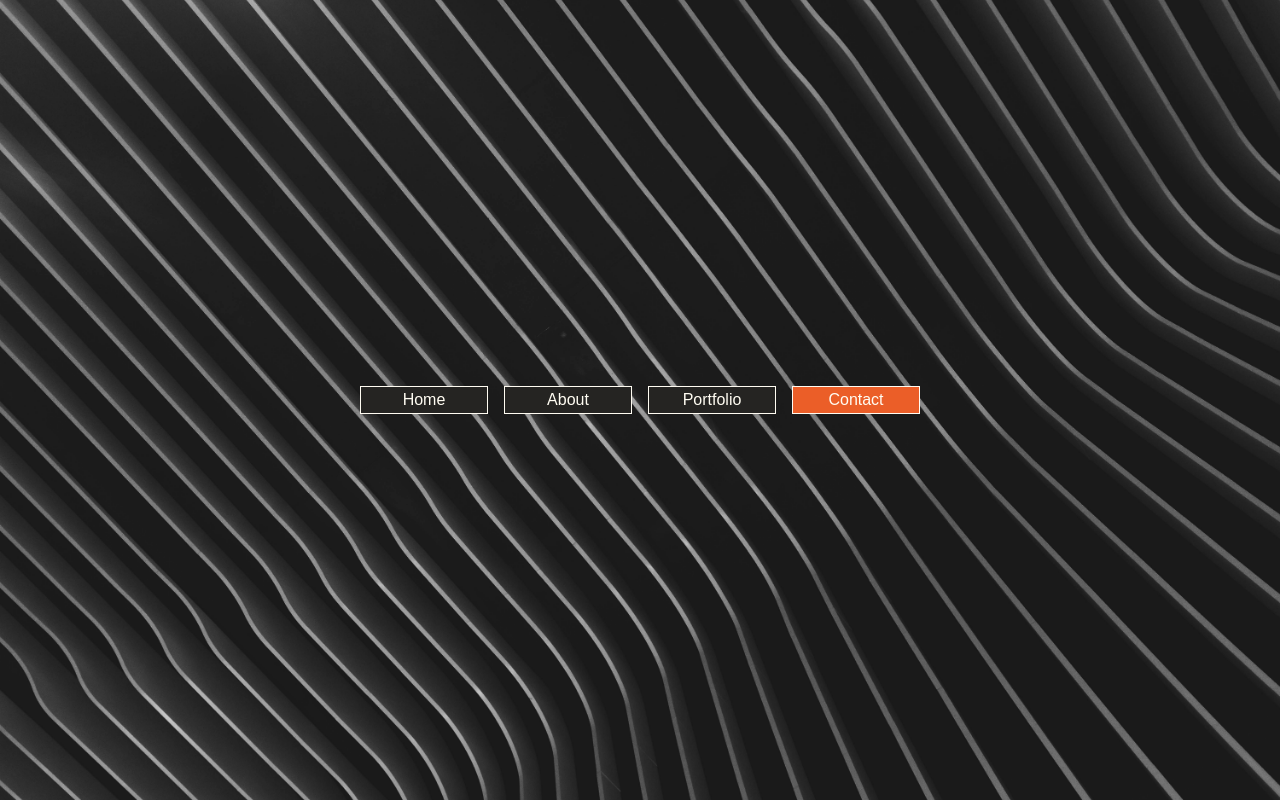
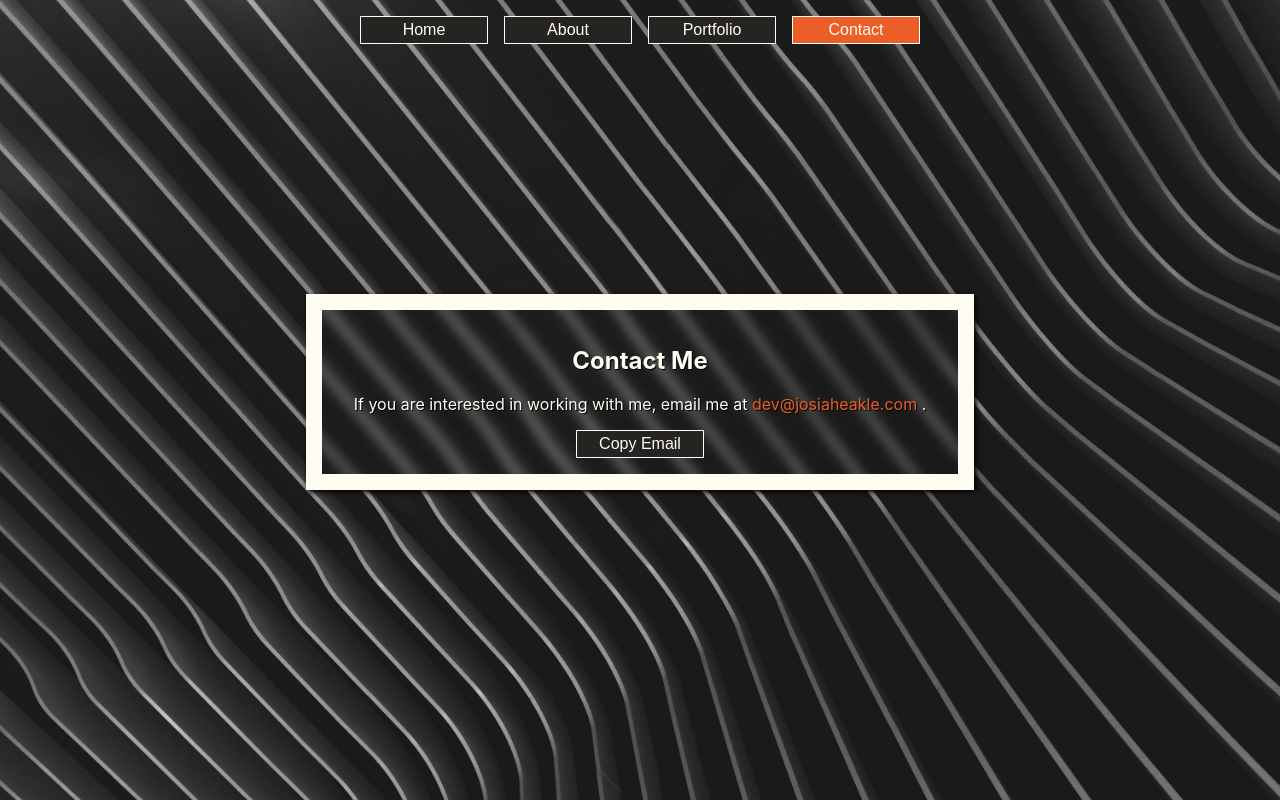
Before and after one commit to josiaheakle/react-portfolio, a React (Create React App) app: page /contact in a window 1280 px wide. Built offline with nearby package versions, Linux system fonts and the light colour scheme.

Commit message:
added animations and contact me page

```diff
--- a/package.json
+++ b/package.json
@@ -36,6 +36,7 @@
     ]
   },
   "devDependencies": {
+    "framer-motion": "^2.9.4",
     "react-router-dom": "^5.2.0"
   }
 }
--- a/src/components/About.js
+++ b/src/components/About.js
@@ -1,3 +1,5 @@
+
+import {motion} from "framer-motion"
 
 import "../css/About.css"
 
@@ -6,7 +8,7 @@ import faceImg from "../media/face-img.jpg"
 const About = (props) => {
 
     return(
-        <div className='About main-container'>
+        <motion.div exit={ {opacity: 0} } initial={ {opacity: 0} } animate={ {opacity:1} } className='About main-container'>
             <div className='about-info-container'>
                 <div className='about-img-container'>
                     <img src={faceImg} className='about-img'></img>
@@ -46,7 +48,7 @@ const About = (props) => {
                 </div>
             </div>
 
-        </div>
+        </motion.div>
     );
 }
 
--- a/src/components/App.js
+++ b/src/components/App.js
@@ -2,19 +2,19 @@
 import { BrowserRouter, Switch, Route, Redirect } from "react-router-dom"
 import { useEffect, useState } from "react"
 
-import {} from "framer-motion"
+import { AnimatePresence, motion } from "framer-motion"
 
 // my components
 import Intro from "./Intro.js"
 import About from "./About.js"
 import Portfolio from "./Portfolio.js"
+import Contact from "./Contact.js"
 
 // css for this component
 import '../css/App.css';
 
 // media for this component
 import bgImg from '../media/background-image3.jpg'
-import Portfoio from "./Portfolio.js"
 
 function App() {
 
@@ -82,6 +82,7 @@ function App() {
         <button onClick={updatePageFromNav} id='contact-nav-button' className='nav-button' > Contact </button>
       </div>
         <BrowserRouter>
+          <AnimatePresence>
             <Switch>
               <Route path="/">
                 {(currentPage!=='')?<Redirect to={currentPage} />:null}
@@ -92,13 +93,14 @@ function App() {
                     <About />
                   </Route>
                   <Route path='/portfolio'>
-                <Portfoio />
+                    <Portfolio />
                   </Route>
                   <Route path='/contact'>
-
+                    <Contact />
                   </Route>
               </Route>
             </Switch>
+          </AnimatePresence>
         </BrowserRouter>
     </div>
   );
--- /dev/null
+++ b/src/components/Contact.js
@@ -0,0 +1,17 @@
+
+import "../css/Contact.css"
+
+import {motion} from "framer-motion"
+
+const Contact = ( props ) => {
+
+    return(
+        <motion.div exit={ {opacity: 0} } initial={ {opacity: 0} } animate={ {opacity:1} } className='Contact main-container'>
+            <h2> Contact Me </h2>
+            <span> If you are interested in working with me, email me at <span className='to-color'> dev@josiaheakle.com </span>. </span>
+            <button  className='copy-button'> Copy Email </button>
+        </motion.div>
+    );
+}
+
+export default Contact;
--- a/src/components/Intro.js
+++ b/src/components/Intro.js
@@ -1,14 +1,16 @@
 
 import "../css/Intro.css"
+
+import {motion} from "framer-motion"
 
 const Intro = (props) => {
 
     return(
-        <div className='Intro main-container'>
+        <motion.div exit={ {opacity: 0} } initial={ {opacity: 0} } animate={ {opacity:1} } className='Intro main-container'>
             <h1> Responsive. Clean. <span className='to-color'>Stable.</span> </h1>
             <h2 className='josiah-eakle-header'> <span className='to-color'>Josiah Eakle</span> : Front-End Devloper </h2>
 
-        </div>
+        </motion.div>
     );
 }
 
--- a/src/components/Portfolio.js
+++ b/src/components/Portfolio.js
@@ -1,3 +1,5 @@
+
+import {motion} from "framer-motion"
 
 import "../css/Portfolio.css"
 
@@ -12,12 +14,12 @@ const Portfoio = (props) => {
 
     const tttDescr = 'Simple Tic Tac Toe application, which uses no frameworks. This was made early within my education, and is thusly quite dull.'
     const myClimateDescr = 'Using the OpenWeatherMap weather Api for the weather data, this project uses React and is styled from scratch.'
-    const todoDescr = 'My simple checklist app, which using no Front-End Framwork. This application does, however use Materialize for a css framework.'
+    const todoDescr = 'My simple checklist app, which using no Front-End Framwork. This application does, however, use Materialize for a css framework.'
     const shoppingListDescr = 'Another React application, this is a simple store-front mockup. This application was styled from scratch.'
 
 
     return(
-        <div className='Portfolio main-container'>
+        <motion.div exit={ {opacity: 0} } initial={ {opacity: 0} } animate={ {opacity:1} } className='Portfolio main-container'>
             <h2> My Projects </h2>
             <div className='project-grid-container'>
                 <Project title='My Climate' descr={myClimateDescr} previewImg={weatherImg} ghLink='https://github.com/josiaheakle/weather-app/' appLink="https://josiaheakle.github.io/weather-app/" />
@@ -27,7 +29,7 @@ const Portfoio = (props) => {
 
             </div>
 
-        </div>
+        </motion.div>
     );
 }
 
--- a/src/components/Project.js
+++ b/src/components/Project.js
@@ -39,7 +39,7 @@ const Project = ( props ) => {
                         <img className='github-icon' src={gitHubIcon} alt='Source Code' />
                     </a>
                     <a className='app-link project-link' href={props.appLink} title='Live Project Preview' >
-                        <button className='project-link-button'> View Project </button>
+                        <button className='project-link-button'> View </button>
                     </a>
                 </div>
             </div>
--- a/src/css/About.css
+++ b/src/css/About.css
@@ -1,9 +1,9 @@
 .About {
     -webkit-backdrop-filter: blur(6px);
     backdrop-filter: blur(6px);
-    /* background-color: black; */
+    margin-top: 4rem;
     padding: 2rem;
-    padding-bottom: 1rem;
+    padding-bottom: .5rem;
     padding-top: 1rem;
     border: 1rem solid var(--white);
     display: flex;
--- a/src/css/App.css
+++ b/src/css/App.css
@@ -20,6 +20,8 @@
   flex-direction: row;
   gap: 1rem;
   justify-content: center;
+  position: absolute;
+  top: 0px;
 }
 
 
@@ -36,13 +38,14 @@
   background-color: var(--dark-grey);
   /* filter: blur(1px); */
   transition: transform .5s ease-out;
-
+  cursor: pointer;
 }
 
 .nav-button.selected {
   border: 1px solid var(--white);
   color: var(--white);
   background-color: var(--orange);
+  cursor: auto;
 
 }
 
--- /dev/null
+++ b/src/css/Contact.css
@@ -0,0 +1,34 @@
+.Contact {
+    -webkit-backdrop-filter: blur(6px);
+    backdrop-filter: blur(6px);
+    /* background-color: black; */
+    padding: 2rem;
+    padding-bottom: 1rem;
+    padding-top: 1rem;
+    border: 1rem solid var(--white);
+    display: flex;
+    flex-direction: column;
+    align-items: center;
+    box-shadow: 2px 2px 5px black;
+}
+
+.copy-button {
+    margin-top: 1em;
+    width: 8rem;
+    min-width: min-content;
+    padding: .25rem;
+    font-size: 1em;
+    outline: none;
+    border: 1px solid var(--white);
+
+    color: var(--white);
+    background-color: var(--dark-grey);
+    /* filter: blur(1px); */
+    transition: transform .5s ease-out;
+    cursor: pointer;
+}
+
+.copy-button:hover {
+    transform: translateY(-5px);
+    box-shadow: 2px 2px 5px black;
+}
--- a/src/css/Project.css
+++ b/src/css/Project.css
@@ -50,12 +50,17 @@
 
 .project-link-button {
     transition: transform .5s ease-out;
-
+    outline: none;
+    border: none;
+    font-size: .9em;
+    height: 1.5em;
+    border-radius: 10px;
+    cursor: pointer;
 }
 
 .project-link-button:hover {
     transform: translateY(-5px);
-
+    box-shadow: 2px 2px 4px black;
 }
 
 .project-button-container {
```
Also changed, not shown: 1 other file (tests, documents, lock files or other folders). Lines whose indentation alone changed are shown as unchanged.
